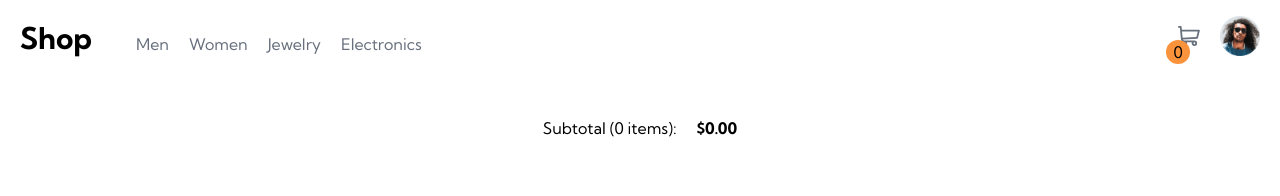
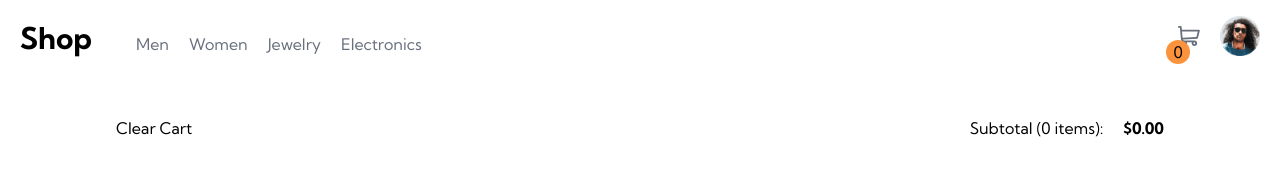
Before and after one commit to jppoullet/fake-ecommerce-page, a React (Vite) app: page /CartPage in a window 1280 px wide. Shown: the top 196 px of the page. Built offline with nearby package versions, Linux system fonts and the light colour scheme; no server answers.

Commit message:
fixed navbar cartItems qty, added clearCart handler

```diff
--- a/src/App.jsx
+++ b/src/App.jsx
@@ -21,9 +21,13 @@ import Electronics from "./pages/Electronics.jsx";
 import ProductPage from "./pages/ProductPage.jsx";
 
 function App() {
-  const [cartItems, setCartItems] = useState([]);
   const [data, setData] = useState();
   const [renderedData, setRenderedData] = useState();
+
+  const [cartItems, setCartItems] = useState(() => {
+    const storageCartItems = localStorage.getItem("cart");
+    return storageCartItems ? JSON.parse(storageCartItems) : [];
+  });
 
   const getProductData = async () => {
     try {
@@ -49,6 +53,10 @@ function App() {
     getProductData();
   }, []);
 
+  useEffect(() => {
+    localStorage.setItem("cart", JSON.stringify(cartItems));
+  }, [cartItems]);
+
   return (
     <div className="mx-5 font-kumbhSans">
       <ProductsContext.Provider value={{ renderedData, setRenderedData }}>
--- a/src/components/Navbar.jsx
+++ b/src/components/Navbar.jsx
@@ -7,17 +7,15 @@ import { CartContext } from "./Context";
 
 const Navbar = () => {
   const [isOpen, setIsOpen] = useState(false);
-  // const { cartItems, setCartItems } = useContext(CartContext);
-  const [cartItems, setCartItems] = useState(() => {
-    const storageCartItems = localStorage.getItem("cart");
-    return storageCartItems ? JSON.parse(storageCartItems) : [];
-  });
+  const { cartItems, setCartItems } = useContext(CartContext);
+  // const [cartItems, setCartItems] = useState(() => {
+  //   const storageCartItems = localStorage.getItem("cart");
+  //   return storageCartItems ? JSON.parse(storageCartItems) : [];
+  // });
 
   let totalQty = 0;
 
-  useEffect(() => {
-    totalQty = cartItems.reduce((n, { qty }) => n + qty, 0);
-  }, [cartItems]);
+  totalQty = cartItems.reduce((n, { qty }) => n + qty, 0);
 
   const menuHandler = () => {
     setIsOpen(!isOpen);
--- a/src/components/Products.jsx
+++ b/src/components/Products.jsx
@@ -3,11 +3,11 @@ import { CartContext } from "./Context";
 import { json, Link } from "react-router-dom";
 
 const Products = ({ renderedData }) => {
-  // const { cartItems, setCartItems } = useContext(CartContext);
-  const [cartItems, setCartItems] = useState(() => {
-    const storageCartItems = localStorage.getItem("cart");
-    return storageCartItems ? JSON.parse(storageCartItems) : [];
-  });
+  const { cartItems, setCartItems } = useContext(CartContext);
+  // const [cartItems, setCartItems] = useState(() => {
+  //   const storageCartItems = localStorage.getItem("cart");
+  //   return storageCartItems ? JSON.parse(storageCartItems) : [];
+  // });
 
   // const productClickHandler = (e) => {
   //   const item = e.target.id;
@@ -39,10 +39,6 @@ const Products = ({ renderedData }) => {
       console.log("Added to cart");
     }
   };
-
-  useEffect(() => {
-    localStorage.setItem("cart", JSON.stringify(cartItems));
-  }, [cartItems]);
 
   console.log(cartItems);
 
--- a/src/pages/CartPage.jsx
+++ b/src/pages/CartPage.jsx
@@ -3,11 +3,11 @@ import { CartContext } from "../components/Context";
 import { Trash, PlusCircle, MinusCircle } from "@phosphor-icons/react";
 
 const CartPage = () => {
-  // const { cartItems, setCartItems } = useContext(CartContext);
-  const [cartItems, setCartItems] = useState(() => {
-    const storageCartItems = localStorage.getItem("cart");
-    return storageCartItems ? JSON.parse(storageCartItems) : [];
-  });
+  const { cartItems, setCartItems } = useContext(CartContext);
+  // const [cartItems, setCartItems] = useState(() => {
+  //   const storageCartItems = localStorage.getItem("cart");
+  //   return storageCartItems ? JSON.parse(storageCartItems) : [];
+  // });
 
   const totalPrice = cartItems.reduce(
     (n, { price, qty }) => n + price * qty,
@@ -50,12 +50,21 @@ const CartPage = () => {
     setCartItems(updatedCartItems);
   };
 
+  const clearCartHandler = () => {
+    setCartItems([]);
+  };
+
   return (
     <div className="font-kumbhSans">
       <div className="flex flex-col justify-between mt-16 px-4 md:px-24">
-        <div className="flex justify-center gap-5 py-3 my-10">
-          <div className="">Subtotal ({totalQty} items):</div>
-          <div className="font-bold">${totalPrice.toFixed(2)}</div>
+        <div className="flex justify-between py-3 my-10">
+          <div className="cursor-pointer" onClick={clearCartHandler}>
+            Clear Cart
+          </div>
+          <div className="flex gap-5">
+            <div className="">Subtotal ({totalQty} items):</div>
+            <div className="font-bold">${totalPrice.toFixed(2)}</div>
+          </div>
         </div>
         <div className="flex justify-end border-b-2 border-b-gray-300 mb-4">
           <div>Price</div>
```
